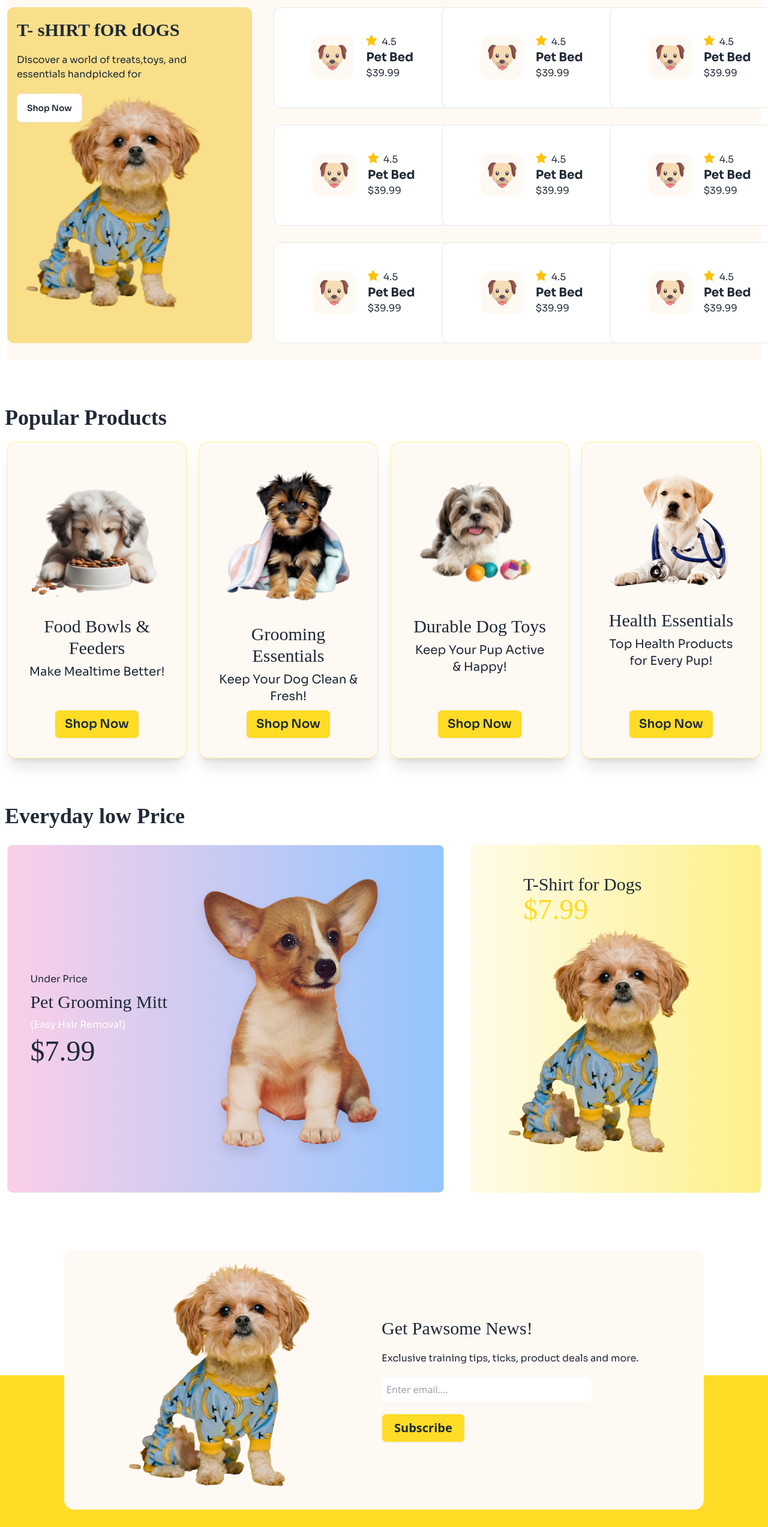
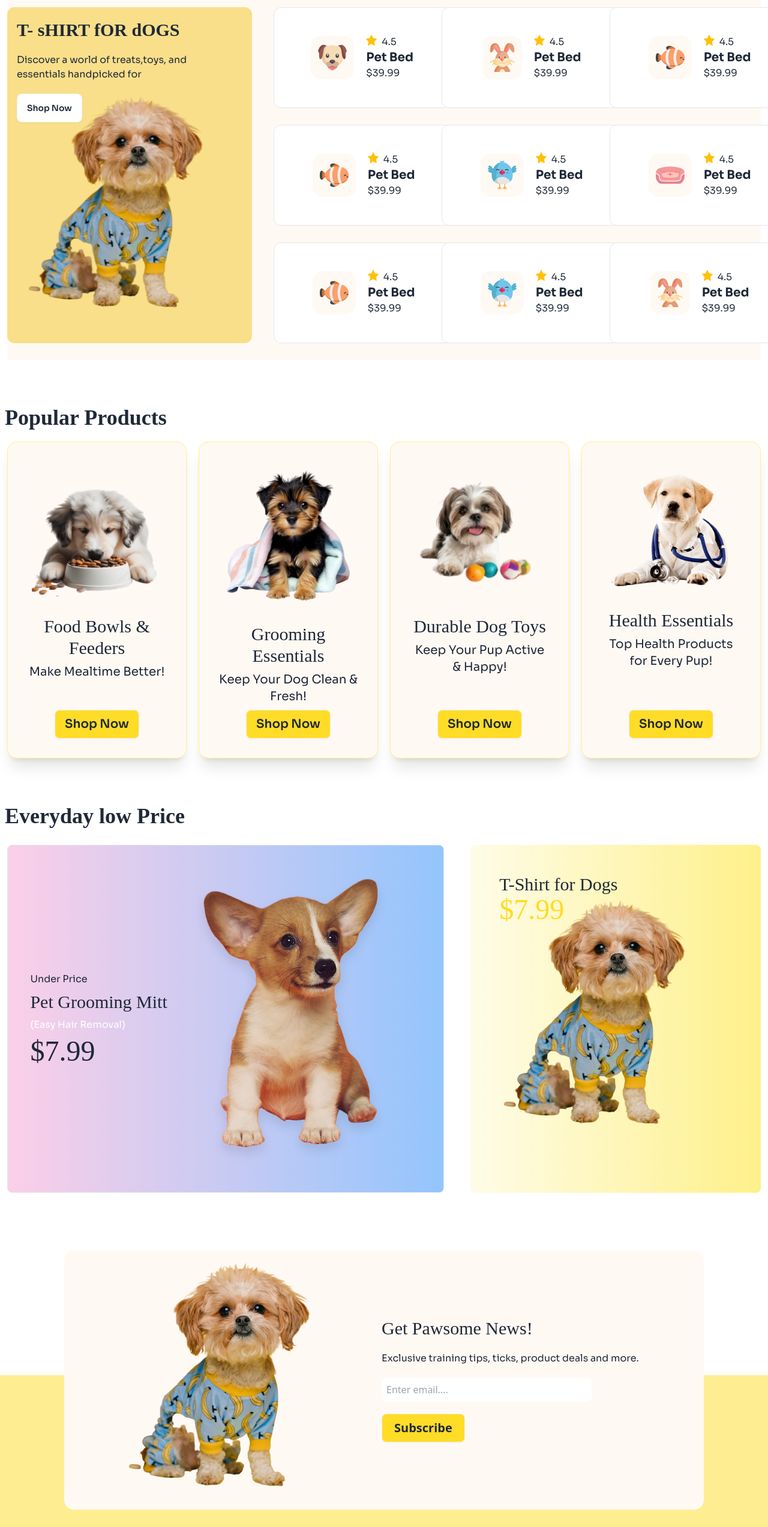
Before and after one commit to nipaayasha05/pet-shop, a plain HTML site: page index.html in a window 1280 px wide. Shown: the part 1690-4235 px from the top of the page at 60% size. Drawn offline with nearby package versions, Linux system fonts and the light colour scheme; a web font is replaced by a local one.

Commit message:
added color

```diff
--- a/index.html
+++ b/index.html
@@ -41,6 +41,7 @@
             'shop-primary': '#FFDC26',
             'shop-light-primary': '#F9DF8A',
             'shop-dark-primary': '#FFDC26',
+            'shop-foot-primary': 'rgba(255, 220, 38, 0.5)',
           },
         },
       },
@@ -221,7 +222,7 @@
       <button class="btn font-sora bg-white ">Shop Now</button>
 
 
-      <div class=" relative -top-16 "><img src="./c1-assets/cute-pet-mid.png" alt="" class="   w-[300px] h-[370px]  top-20 mx-4 "></div>
+      <div class=" relative -top-16 "><img src="./c1-assets/cute-pet-mid.png" alt="" class="   w-[300px] h-[370px]  top-20 mx-5 "></div>
     </div>
 
 
@@ -247,7 +248,7 @@
 
        <!-- 2 -->
       <div class="bg-white border   lg:w-[300px] rounded-xl py-2 px-2 flex gap-5 justify-center items-center">
-        <div class="  "><img src="./c1-assets/dog-cartoon.png" alt="" class=" bg-primary p-3 rounded-2xl"></div>
+        <div class="  "><img src="./c1-assets/rabbit-cartoon.png" alt="" class=" bg-primary p-3 rounded-2xl"></div>
         <div>
           <div class="flex gap-2">
             <div><img src="./c1-assets/star.png" alt=""></div>
@@ -263,7 +264,7 @@
 
        <!-- 3 -->
       <div class="bg-white border   lg:w-[300px] rounded-xl py-2 px-2 flex gap-5 justify-center items-center">
-        <div class="  "><img src="./c1-assets/dog-cartoon.png" alt="" class=" bg-primary p-3 rounded-2xl"></div>
+        <div class="  "><img src="./c1-assets/fish-cartoon.png" alt="" class=" bg-primary p-3 rounded-2xl"></div>
         <div>
           <div class="flex gap-2">
             <div><img src="./c1-assets/star.png" alt=""></div>
@@ -279,7 +280,7 @@
 
        <!-- 4 -->
       <div class="bg-white border  lg:w-[300px] rounded-xl py-2 px-2 flex gap-5 justify-center items-center">
-        <div class="  "><img src="./c1-assets/dog-cartoon.png" alt="" class=" bg-primary p-3 rounded-2xl"></div>
+        <div class="  "><img src="./c1-assets/fish-cartoon.png" alt="" class=" bg-primary p-3 rounded-2xl"></div>
         <div>
           <div class="flex gap-2">
             <div><img src="./c1-assets/star.png" alt=""></div>
@@ -295,7 +296,7 @@
 
       <!-- 5 -->
       <div class="bg-white border   lg:w-[300px] rounded-xl py-2 px-2 flex gap-5 justify-center items-center">
-        <div class="  "><img src="./c1-assets/dog-cartoon.png" alt="" class=" bg-primary p-3 rounded-2xl"></div>
+        <div class="  "><img src="./c1-assets/bird-cartoon.png" alt="" class=" bg-primary p-3 rounded-2xl"></div>
         <div>
           <div class="flex gap-2">
             <div><img src="./c1-assets/star.png" alt=""></div>
@@ -311,7 +312,7 @@
      <!-- 6 -->
 
       <div class="bg-white border   lg:w-[300px] rounded-xl py-2 px-2 flex gap-5 justify-center items-center">
-        <div class="  "><img src="./c1-assets/dog-cartoon.png" alt="" class=" bg-primary p-3 rounded-2xl"></div>
+        <div class="  "><img src="./c1-assets/pet-couch.png" alt="" class=" bg-primary p-3 rounded-2xl"></div>
         <div>
           <div class="flex gap-2">
             <div><img src="./c1-assets/star.png" alt=""></div>
@@ -330,7 +331,7 @@
        <!-- 7 -->
 
       <div class="bg-white border   lg:w-[300px] rounded-xl py-2 px-2 flex gap-5 justify-center items-center">
-        <div class="  "><img src="./c1-assets/dog-cartoon.png" alt="" class=" bg-primary p-3 rounded-2xl"></div>
+        <div class="  "><img src="./c1-assets/fish-cartoon.png" alt="" class=" bg-primary p-3 rounded-2xl"></div>
         <div>
           <div class="flex gap-2">
             <div><img src="./c1-assets/star.png" alt=""></div>
@@ -350,7 +351,7 @@
       <!-- 8 -->
 
       <div class="bg-white border   lg:w-[300px] rounded-xl py-2 px-2 flex gap-5 justify-center items-center">
-        <div class="  "><img src="./c1-assets/dog-cartoon.png" alt="" class=" bg-primary p-3 rounded-2xl"></div>
+        <div class="  "><img src="./c1-assets/bird-cartoon.png" alt="" class=" bg-primary p-3 rounded-2xl"></div>
         <div>
           <div class="flex gap-2">
             <div><img src="./c1-assets/star.png" alt=""></div>
@@ -368,7 +369,7 @@
        <!-- 9 -->
 
       <div class="bg-white border   lg:w-[300px] rounded-xl py-2 px-2 flex gap-5 justify-center     items-center hidden lg:flex">
-        <div class="  "><img src="./c1-assets/dog-cartoon.png" alt="" class=" bg-primary p-3 rounded-2xl"></div>
+        <div class="  "><img src="./c1-assets/rabbit-cartoon.png" alt="" class=" bg-primary p-3 rounded-2xl"></div>
         <div>
           <div class="flex gap-2">
             <div><img src="./c1-assets/star.png" alt=""></div>
@@ -487,12 +488,12 @@
 
 
   <div class="mx-3  lg:w-2/5  bg-gradient-to-r from-yellow-50 to-yellow-200  rounded-lg">
-    <div class="mx-10 space-y-2">
+    <div class=" space-y-2">
       <div class=" p-12">
         <h3 class="font-adlam-display text-3xl ">T-Shirt for Dogs</h3>
         <h1 class="font-adlam-display text-5xl text-shop-primary ">$7.99</h1>
        </div>
-       <div class="relative -top-12 left-6"><img src="./c1-assets/cute-pet-mid.png" alt=""></div>
+       <div class="relative -top-24 left-14"><img src="./c1-assets/cute-pet-mid.png" alt=""></div>
       </div>
     </div>
 
@@ -523,8 +524,8 @@
     </div>
 
     </section>
-    <section class="bg-shop-dark-primary font-sora h-[250px] "></section>
-    <section class="bg-shop-dark-primary font-sora h-[450px] ">
+    <section class="bg-shop-foot-primary font-sora h-[250px] "></section>
+    <section class="bg-shop-foot-primary font-sora h-[450px] ">
      <div class="flex lg:justify-between flex-col lg:flex-row gap-5 container mx-auto  ">
       <div class="mx-5">
         <div class="flex items-center py-3 gap-2">
@@ -534,13 +535,13 @@
         </div>
         <p class="text-xl w-3/6">Discover a world of treats, toys, and essentials handpicked for your furry friends</p>
       </div>
-      <div class="text-xl flex flex-col mx-5">
+      <div class="text-xl flex flex-col mx-5 gap-3">
         <a href="">Find a pet</a>
         <a href="">Breeds</a>
         <a href="">Contact us</a>
 
       </div>
-      <div class="mx-5">
+      <div class="mx-5 flex flex-col justify-center">
         <p class="font-sora font-bold">Follow Us</p>
          <div class="space-x-5">
         <a href=""><i class="fa-brands fa-facebook"></i></a>
```
